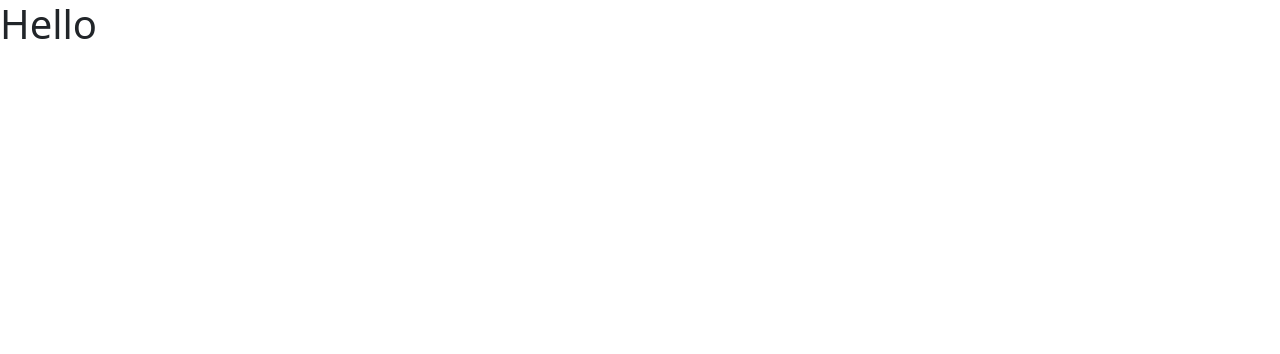
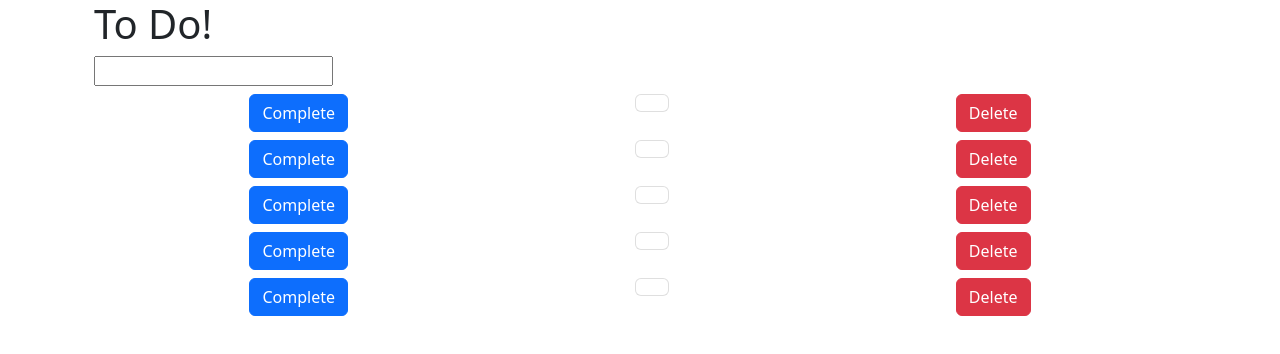
Before and after one commit to alexGalvan0/react-todo, a React (Create React App) app in the folder app/: page / in a window 1280 px wide. Shown: the top 354 px of the page. Built offline with nearby package versions, Linux system fonts and the light colour scheme.

Commit message:
added some btns

```diff
--- a/app/src/App.js
+++ b/app/src/App.js
@@ -1,6 +1,23 @@
+import Input from './components/Input';
+import List from './components/List';
+
+
 function App (){
+
+//State
+
+
+
+
     return(
-        <h1>Hello</h1>
+<div className="container">
+    <div className="row">
+        <div className="col">
+            <Input />
+            <List />
+        </div>
+    </div>
+</div>
     )
 }
 
--- /dev/null
+++ b/app/src/components/Input.js
@@ -0,0 +1,13 @@
+function Input() {
+  return (
+    <div className="container">
+      <div className="row">
+        <div className="col">
+          <h1>To Do!</h1>
+          <input type="text" />
+        </div>
+      </div>
+    </div>
+  );
+}
+export default Input;
--- /dev/null
+++ b/app/src/components/Item.js
@@ -0,0 +1,17 @@
+function Item({title}) {
+  return (
+    <div className="container-fluid mt-2">
+      <div className="row">
+        <div className="col d-flex justify-content-around">
+          <button className="btn btn-primary">Complete</button>
+          <ul className="list-group">
+            <li className="list-group-item">{title}</li>
+          </ul>
+          <button className="btn btn-danger">Delete</button>
+        </div>
+      </div>
+    </div>
+  );
+}
+
+export default Item;
--- /dev/null
+++ b/app/src/components/List.js
@@ -0,0 +1,19 @@
+import Item from "./Item";
+
+function List() {
+  return (
+ <div className="container">
+  <div className="row">
+    <div className="col">
+      <Item />
+      <Item />
+      <Item />
+      <Item />
+      <Item />
+    </div>
+  </div>
+ </div>
+  );
+}
+
+export default List
```
